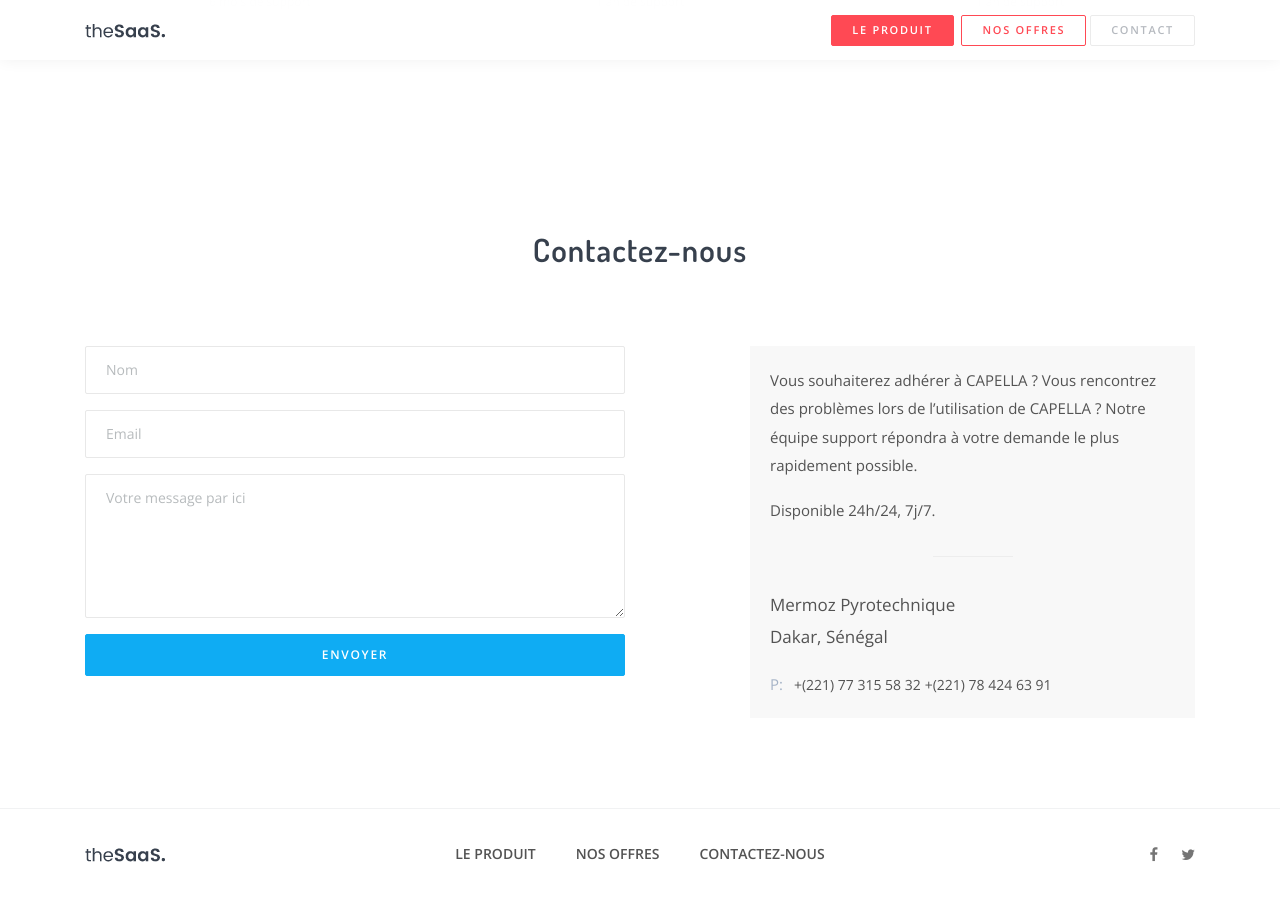
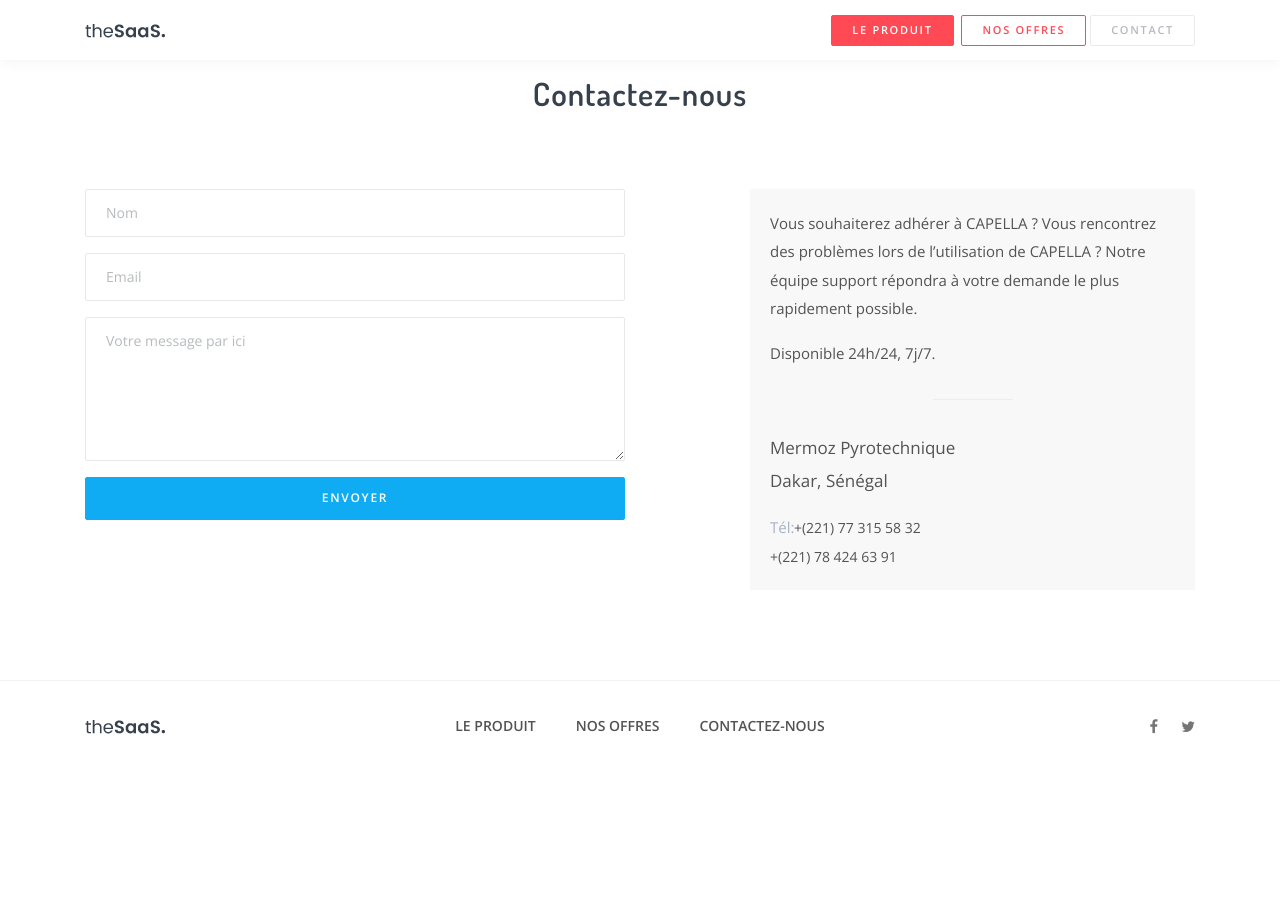
Before and after one commit to capella-services/capella, a Jekyll site: the page built from index.md, in a window 1280 px wide and 900 px high, scrolled down 4099 px. Built offline with Jekyll 4.4.1, drawn with Linux system fonts in a browser that asks for light colours; after the commit the page ends 4871 px from its top, so only the background shows below that.

Commit message:
change data contact

```diff
--- a/_layouts/home.html
+++ b/_layouts/home.html
@@ -21,7 +21,7 @@
         <div class="row gap-y">
 
             <div class="col-12 offset-md-2 col-md-8 mb-30 overflow-hidden">
-                <img class="shadow-4" src="img/demo/gmail/feature.png" alt="..." data-aos="fade-up" data-aos-duration="2000">
+                <img class="shadow-4" src="img/ficheeleve.png" alt="..." data-aos="fade-up" data-aos-duration="2000">
             </div>
 
 
@@ -151,13 +151,13 @@
                     <img class="shadow-3" src="img/demo/trello/logincapella.jpg" alt="...">
                 </div>
                 <div class="tab-pane fade" id="profile-basic">
-                    <img class="shadow-3" src="img/demo/trello/dashboard.jpg" alt="...">
+                    <img class="shadow-3" src="img/intro.png" alt="...">
                 </div>
                 <div class="tab-pane fade" id="messages-basic">
-                    <img class="shadow-3" src="img/demo/trello/members.jpg" alt="...">
+                    <img class="shadow-3" src="img/ficheeleve.png" alt="...">
                 </div>
                 <div class="tab-pane fade" id="settings-basic">
-                    <img class="shadow-3" src="img/demo/trello/calendar.jpg" alt="...">
+                    <img class="shadow-3" src="img/calendar.png" alt="...">
                 </div>
             </div>
         </div>
@@ -272,8 +272,9 @@
                     <p class="lead">Mermoz Pyrotechnique <br>Dakar, Sénégal</p>
 
                     <div>
-                        <span class="d-inline-block w-20 text-lighter" title="Phone">P:</span>
+                        <span class="d-inline-block w-20 text-lighter" title="Phone">Tél:</span>
                         <span class="fs-14">+(221) 77 315 58 32</span>
+                        <br>
                         <span class="fs-14">+(221) 78 424 63 91</span>
                     </div>
 
```
Also changed, not shown: img/calendar.png (renamed from img/demo/gmail/feature.png), img/ficheeleve.png (added).
